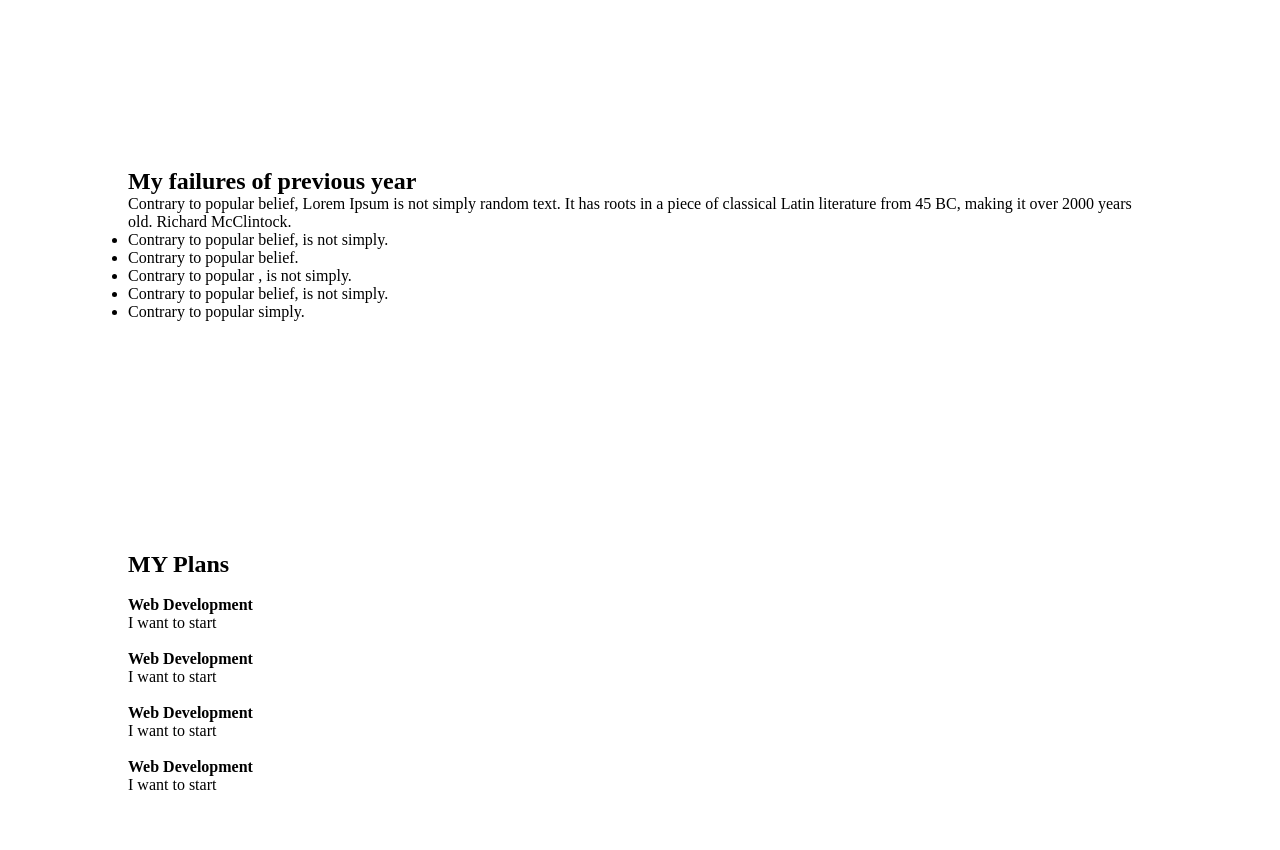
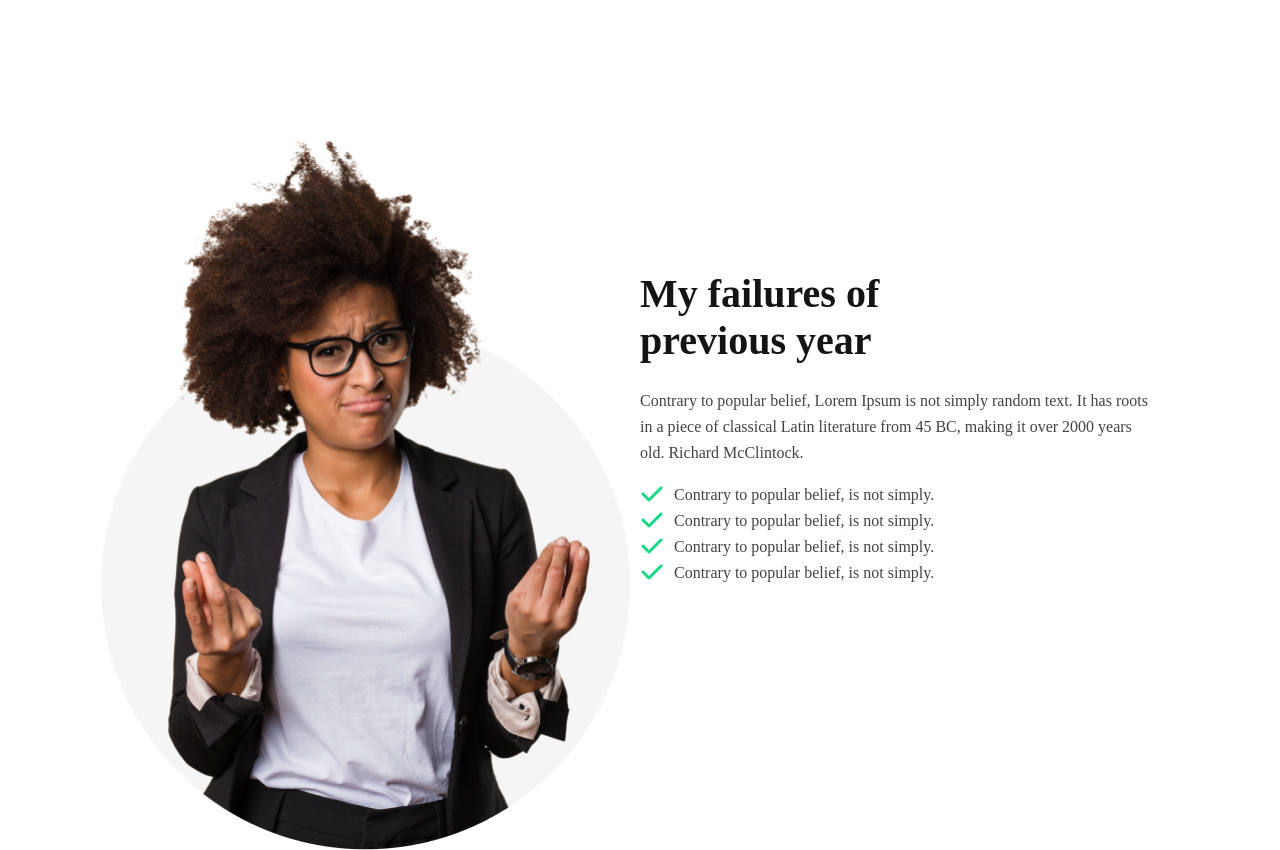
Before and after one commit to Toufiquer/2023-assignment-1, a plain HTML site: page index.html in a window 1280 px wide. Shown: the part 880-1730 px from the top of the page. Drawn offline with Linux system fonts and the light colour scheme.

Commit message:
my failure

```diff
--- a/index.html
+++ b/index.html
@@ -20,16 +20,40 @@
     <!-- Failure -->
     <section id="failure">
       <div class="container">
-        <img src="" alt="" />
+        <div class="img-wrapper"><img class="img" src="img/person.png" alt="Khan Bahai Dur" /></div>
         <div class="details">
-          <h2>My failures of previous year</h2>
+          <h2>
+            My failures of <br />
+            previous year
+          </h2>
           <p>Contrary to popular belief, Lorem Ipsum is not simply random text. It has roots in a piece of classical Latin literature from 45 BC, making it over 2000 years old. Richard McClintock.</p>
           <ul>
-            <li>Contrary to popular belief, is not simply.</li>
-            <li>Contrary to popular belief.</li>
-            <li>Contrary to popular , is not simply.</li>
-            <li>Contrary to popular belief, is not simply.</li>
-            <li>Contrary to popular simply.</li>
+            <li>
+              <div class="icon">
+                <svg xmlns="http://www.w3.org/2000/svg" viewBox="0 0 512 512"><path d="M470.6 105.4c12.5 12.5 12.5 32.8 0 45.3l-256 256c-12.5 12.5-32.8 12.5-45.3 0l-128-128c-12.5-12.5-12.5-32.8 0-45.3s32.8-12.5 45.3 0L192 338.7 425.4 105.4c12.5-12.5 32.8-12.5 45.3 0z" /></svg>
+              </div>
+              <div class="text">Contrary to popular belief, is not simply.</div>
+            </li>
+            <li>
+              <div class="icon">
+                <svg xmlns="http://www.w3.org/2000/svg" viewBox="0 0 512 512"><path d="M470.6 105.4c12.5 12.5 12.5 32.8 0 45.3l-256 256c-12.5 12.5-32.8 12.5-45.3 0l-128-128c-12.5-12.5-12.5-32.8 0-45.3s32.8-12.5 45.3 0L192 338.7 425.4 105.4c12.5-12.5 32.8-12.5 45.3 0z" /></svg>
+              </div>
+              <div class="text">Contrary to popular belief, is not simply.</div>
+            </li>
+            <li>
+              <div class="icon">
+                <svg xmlns="http://www.w3.org/2000/svg" viewBox="0 0 512 512"><path d="M470.6 105.4c12.5 12.5 12.5 32.8 0 45.3l-256 256c-12.5 12.5-32.8 12.5-45.3 0l-128-128c-12.5-12.5-12.5-32.8 0-45.3s32.8-12.5 45.3 0L192 338.7 425.4 105.4c12.5-12.5 32.8-12.5 45.3 0z" /></svg>
+              </div>
+              <div class="text">Contrary to popular belief, is not simply.</div>
+            </li>
+            <li>
+              <div class="content-wrapper">
+                <div class="icon">
+                  <svg xmlns="http://www.w3.org/2000/svg" viewBox="0 0 512 512"><path d="M470.6 105.4c12.5 12.5 12.5 32.8 0 45.3l-256 256c-12.5 12.5-32.8 12.5-45.3 0l-128-128c-12.5-12.5-12.5-32.8 0-45.3s32.8-12.5 45.3 0L192 338.7 425.4 105.4c12.5-12.5 32.8-12.5 45.3 0z" /></svg>
+                </div>
+                <div class="text">Contrary to popular belief, is not simply.</div>
+              </div>
+            </li>
           </ul>
         </div>
       </div>
--- a/style.css
+++ b/style.css
@@ -1,6 +1,9 @@
 * {
   margin: 0;
   padding: 0;
+}
+body {
+  overflow-x: hidden;
 }
 .container {
   width: 80%;
@@ -15,6 +18,8 @@
   border-radius: 5px;
   border: 1px solid transparent;
 }
+
+/* Header */
 #header {
   background-image: url(img/banner.png);
   min-height: 100vh;
@@ -50,3 +55,58 @@
   cursor: pointer;
   border: 1px solid #fff;
 }
+
+/* Failure */
+#failure {
+  min-height: 100vh;
+  width: 100%;
+  margin-top: 130px;
+}
+#failure .container .img-wrapper,
+#failure .container .details {
+  width: 50%;
+  float: left;
+}
+#failure .container .img-wrapper {
+  position: relative;
+  min-height: 100vh;
+}
+#failure .container .img-wrapper .img {
+  height: 725px;
+  position: absolute;
+  bottom: 100px;
+  left: -50px;
+}
+#failure .details {
+  width: 400px;
+  margin-top: 120px;
+}
+
+#failure .details h2 {
+  color: #151414;
+  font-weight: 700;
+  font-size: 40px;
+  line-height: 47px;
+  margin-bottom: 24px;
+}
+#failure .details p {
+  font-weight: 400;
+  font-size: 16px;
+  line-height: 26px;
+  margin-bottom: 16px;
+  color: #444343;
+}
+#failure .details ul li {
+  font-weight: 400;
+  font-size: 16px;
+  line-height: 26px;
+  color: #444343;
+  list-style-type: none;
+}
+#failure .details ul li .icon svg {
+  height: 24px;
+  width: 24px;
+  fill: #16d887;
+  margin-right: 10px;
+  float: left;
+}
```
Also changed, not shown: img/person.png (added).
